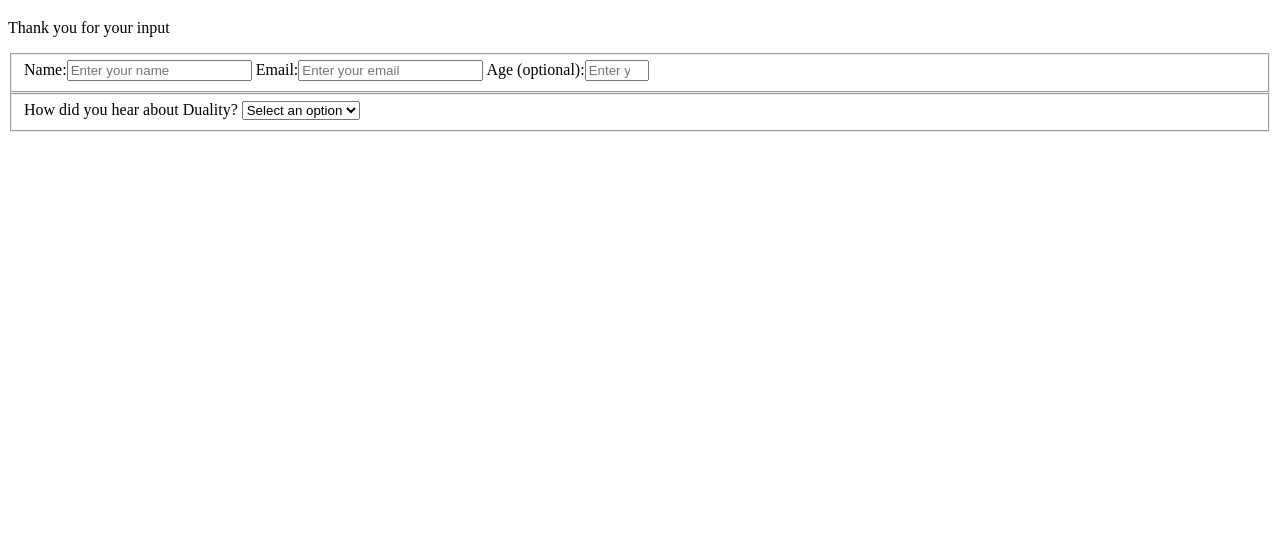
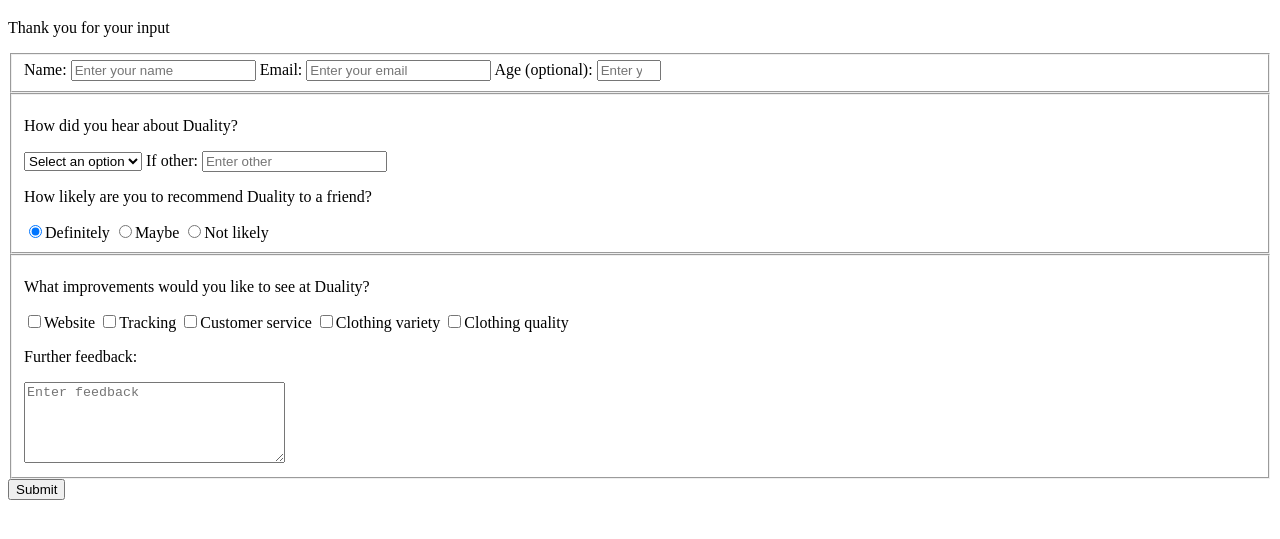
Before and after one commit to Danguy23/survey-form, a plain HTML site: page index.html in a window 1280 px wide. Shown: the part 61-600 px from the top of the page. Drawn offline with Linux system fonts and the light colour scheme.

Commit message:
Completed html
Fleshed out rest of survey html
Corrected:
label usage
spelling errors
sectioning errors

```diff
--- a/index.html
+++ b/index.html
@@ -1,39 +1,94 @@
 <!DOCTYPE html>
-<html lang="eng">
+<html lang="en">
   <head>
     <meta charset="UTF-8">
     <title>Survey Form</title>
-    <link rel="stylesheet" href="styles.css" />
+    <link rel="stylesheet" href="styles.css">
   </head>
 
   <body>
     <h1 id="title">Survey Form</h1>
-    <p id="description">Thank you for your input</p>
+    <p id="description-text">Thank you for your input</p>
     <div class="forms">
       <form id="survey-form" method="post" action="">
         <fieldset>
           <label for="name" id="name-label">
-            Name:<input id="name" name="name" type="text" placeholder="Enter your name" required>
+            Name:
           </label>
+          <input id="name" name="name" type="text" placeholder="Enter your name" required>
+
           <label for="email" id="email-label">
-            Email:<input id="email" name="email" type="email" placeholder="Enter your email" required>
+            Email:
           </label>
-          <label for="age" id="number-label">
-            Age (optional):<input id="number" name=:"age" type="number" min="13" max="120" placeholder="Enter your age" >
+          <input id="email" name="email" type="email" placeholder="Enter your email" required>
+
+          <label for="number" id="number-label">
+            Age (optional):
+          </label>
+          <input id="number" name="age" type="number" min="13" max="120" placeholder="Enter your age">
+        </fieldset>
+
+        <fieldset>
+          <label for="dropdown" id="referal-label">
+            <p id="referal-text">
+                How did you hear about Duality?
+            </p>
+          </label>
+          <select id="dropdown" name="referal">
+            <option value="">Select an option</option>
+            <option value="1">Instagram</option>
+            <option value="2">Facebook</option>
+            <option value="3">Tiktok</option>
+            <option value="4">Word of mouth</option>
+            <option value="5">Other</option>
+          </select>
+
+          <label for="other" id="other-label">
+            If other:
+          </label>
+          <input id="other" name="other" type="text" placeholder="Enter other">
+
+          <p id="how-likely-text">
+            How likely are you to recommend Duality to a friend?
+          </p>
+          <label for="definitely" id="definitely-label">
+            <input id="definitely" name="how-likely" type="radio" value="1" checked>Definitely
+          </label>
+          <label for="maybe" id="maybe-label">
+            <input id="maybe" name="how-likely" type="radio" value="2">Maybe
+          </label>
+          <label for="not-likely" id="not-likely-label">
+            <input id="not-likely" name="how-likely" type="radio" value="3">Not likely
           </label>
         </fieldset>
+
         <fieldset>
-          <label for="referal">
-            How did you hear about Duality?
-             <select>
-            <option value="">Select an option</option>
-            <option value="1"></option>
-            <option value="2"></option>
-            <option value="3"></option>
-            <option value="4"></option>
-          </select>
+          <p id="improvements-text">
+            What improvements would you like to see at Duality?
+          </p>
+          <label for="website" id="website-label">
+            <input id="website" name="improvements" type="checkbox" value="1">Website
           </label>
-        </fieldset>
-      </form>
-    </div>
-  </body
+          <label for="tracking" id="tracking-label">
+            <input id="tracking" name="improvements" type="checkbox" value="2">Tracking
+          </label>
+          <label for="customer-service" id="customer-service-label">
+            <input id="customer-service" name="improvements" type="checkbox" value="3">Customer service
+          </label>
+          <label for="clothing-variety" id="clothing-variety-label">
+            <input id="clothing-variety" name="improvements" type="checkbox" value="4">Clothing variety
+          </label>
+          <label for="clothing-quality" id="clothing-quality-label">
+            <label for="clothing-quality">
+                <input id="clothing-quality" name="improvements" type="checkbox" value="5">Clothing quality
+              </label>
+              <p>Further feedback:</p>
+              <label for="feedback" id="further-feedback-label">
+                <textarea id="feedback" name="feedback" rows="5" cols="30" placeholder="Enter feedback"></textarea>
+              </label>
+            </fieldset>
+            <input id="submit" type="submit" value="Submit">
+          </form>
+        </div>
+      </body>
+    </html>
```
